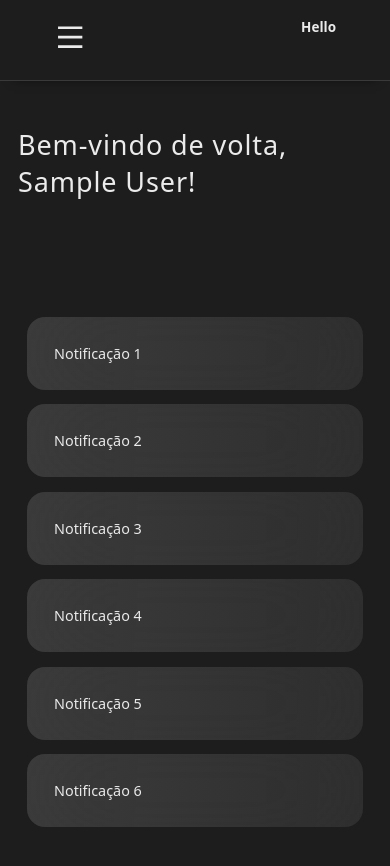
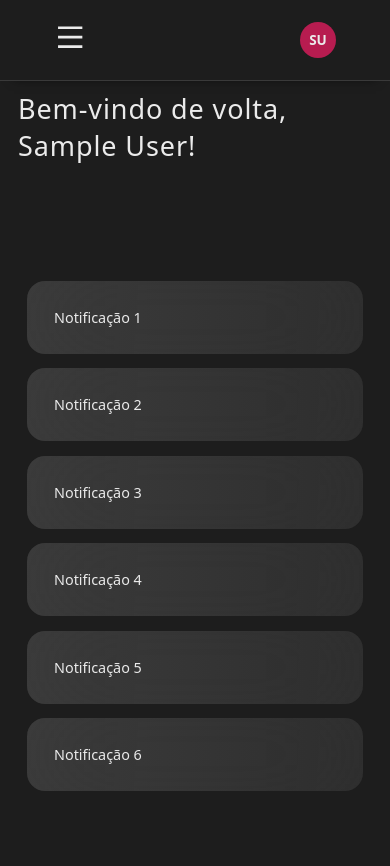
Before and after one commit to Cacimbo-angolan-software-factory/cacimbo-web, a React (Vite) app: page / in a window 390 px wide. Shown: the top 866 px of the page. After the commit the page ends 844 px from the top, so only its background shows below. Built offline with nearby package versions, Linux system fonts and the light colour scheme; no server answers; sample sign-in values are in the browser's storage.

Commit message:
menus mobile with media queries

```diff
--- a/src/components/adminHeader/stats/styles.ts
+++ b/src/components/adminHeader/stats/styles.ts
@@ -26,10 +26,18 @@ export const Stat = styled.div`
   & h2 {
     font-size: 3.2rem;
     color: #b71c50;
+
+    @media (max-width: 630px) {
+      font-size: 2.8rem;
+    }
   }
 
   & p {
     font-size: 3.2rem;
     font-weight: 300;
+
+    @media (max-width: 630px) {
+      font-size: 2.8rem;
+    }
   }
 `;
--- a/src/components/headerMobile/HeaderMobile.tsx
+++ b/src/components/headerMobile/HeaderMobile.tsx
@@ -1,17 +1,35 @@
 import React from 'react';
 import { RiMenuLine } from 'react-icons/ri';
 
-import { Container } from './styles';
+import { Container, UserLogo } from './styles';
+import { useSelector } from 'react-redux';
+import SideBarMobile from '../sideBarMobile/SideBarMobile';
 
 const HeaderMobile: React.FC = () => {
+  const { user } = useSelector((state: any) => state.user);
+  const [showMenu, setShowMenu] = React.useState(false);
+
+  function getFirstLetters(inputString: any) {
+    const words = inputString.split(' ');
+    const firstLetters = words.map((word: any) => word.charAt(0));
+    const result = firstLetters.join('');
+    return result;
+  }
+
   return (
-    <Container>
-      <span>
-        <RiMenuLine />
-      </span>
+    <>
+      <Container>
+        <span onClick={() => setShowMenu(!showMenu)}>
+          <RiMenuLine />
+        </span>
 
-      <h1>Hello</h1>
-    </Container>
+        <UserLogo>
+          <h1>{getFirstLetters(user.user.name)}</h1>
+        </UserLogo>
+      </Container>
+
+      {showMenu && <SideBarMobile showMenu={showMenu} />}
+    </>
   );
 };
 
--- a/src/components/headerMobile/styles.ts
+++ b/src/components/headerMobile/styles.ts
@@ -12,6 +12,7 @@ export const Container = styled.nav`
   box-shadow: 0px 11px 11px -14px rgba(0, 0, 0, 0.75);
 
   display: flex;
+  align-items: center;
   justify-content: space-between;
 
   & span {
@@ -28,3 +29,13 @@ export const Container = styled.nav`
     display: none;
   }
 `;
+
+export const UserLogo = styled.div`
+  display: flex;
+  align-items: center;
+  justify-content: center;
+  height: 4rem;
+  width: 4rem;
+  border-radius: 50%;
+  background-color: #b71c50;
+`;
--- /dev/null
+++ b/src/components/sideBarMobile/SideBarMobile.tsx
@@ -0,0 +1,42 @@
+import React from 'react';
+
+import { Menus, Wrapper } from './SideBarMobileStyles';
+import { Link } from 'react-router-dom';
+
+interface SideBarMobileProps {
+  showMenu: boolean;
+}
+
+const SideBarMobile: React.FC<SideBarMobileProps> = ({ showMenu }) => {
+  return (
+    <Wrapper>
+      <Menus>
+        <Link to='/'>
+          <li>Home</li>
+        </Link>
+        <Link to='/empresas'>
+          <li>Parceiros</li>
+        </Link>
+        <Link to='/licenças'>
+          <li>Licenças</li>
+        </Link>
+        <Link to='/solicitaçoes'>
+          <li>Solicitações</li>
+        </Link>
+        <Link to='/Usuarios'>
+          <li>Usuários</li>
+        </Link>
+        <Link to='/Acesso'>
+          <li>Acesso</li>
+        </Link>
+        <Link to='/Lojas'>
+          <li>Lojas</li>
+        </Link>
+        <li>Mudar palavra passe</li>
+        <li>termninar Sessão</li>
+      </Menus>
+    </Wrapper>
+  );
+};
+
+export default SideBarMobile;
--- /dev/null
+++ b/src/components/sideBarMobile/SideBarMobileStyles.ts
@@ -0,0 +1,57 @@
+import styled, { keyframes } from 'styled-components';
+
+const animation = keyframes`
+from {
+      transform: translateX(100%);
+    }
+    to {
+      transform: translateX(0%);
+    }
+
+`;
+
+export const Wrapper = styled.div`
+  position: fixed;
+  right: 0;
+  top: 0;
+  height: 100vh;
+  width: 35%;
+  padding: 6rem 3rem 6rem 3rem;
+  background-color: #1d1d1d;
+  box-shadow: -16px 0px 37px -26px rgba(0, 0, 0, 0.47);
+  border-left: 0.5px solid #3a3a3a;
+  animation: ${animation} 0.5s;
+
+  display: flex;
+  flex-direction: column;
+
+  @media (max-width: 630px) {
+    width: 100%;
+    z-index: 998;
+  }
+
+  @media (min-width: 630px) {
+    display: none;
+  }
+`;
+
+export const Menus = styled.ul`
+  margin-top: 7rem;
+  text-align: center;
+  display: flex;
+  /* align-items: center; */
+  flex-direction: column;
+  gap: 2rem;
+
+  & li {
+    list-style: none;
+    font-size: 3rem;
+    padding: 1rem;
+    cursor: pointer;
+    width: 100%;
+  }
+
+  & li:hover {
+    background-color: #5555;
+  }
+`;
--- a/src/components/userDropDown/stylesUserDropdown.ts
+++ b/src/components/userDropDown/stylesUserDropdown.ts
@@ -14,6 +14,10 @@ export const Container = styled.div`
   box-shadow: 0 1px 3px rgba(0, 0, 0, 0.12), 0 1px 2px rgba(0, 0, 0, 0.24);
   cursor: pointer;
   position: relative;
+
+  @media (max-width: 630px) {
+    display: none;
+  }
 
   & ul {
     display: none;
--- a/src/pages/admin/home/AdminHome.tsx
+++ b/src/pages/admin/home/AdminHome.tsx
@@ -17,11 +17,7 @@ const AdminHome: React.FC = () => {
     <>
       <AdminHeader />
       <HeaderMobile />
-      {criarPermission ? (
-        <Permissions setCriarPermission={setCriarPermission} />
-      ) : criarRole ? (
-        <CreateUserRole setCriarRole={setCriarRole} />
-      ) : (
+
       <>
         <Title>Bem-vindo de volta, {user.user.name}!</Title>
         <Section>
@@ -29,7 +25,6 @@ const AdminHome: React.FC = () => {
           <Animation />
         </Section>
       </>
-      )}
     </>
   );
 };
```
Lines whose indentation alone changed are shown as unchanged.
